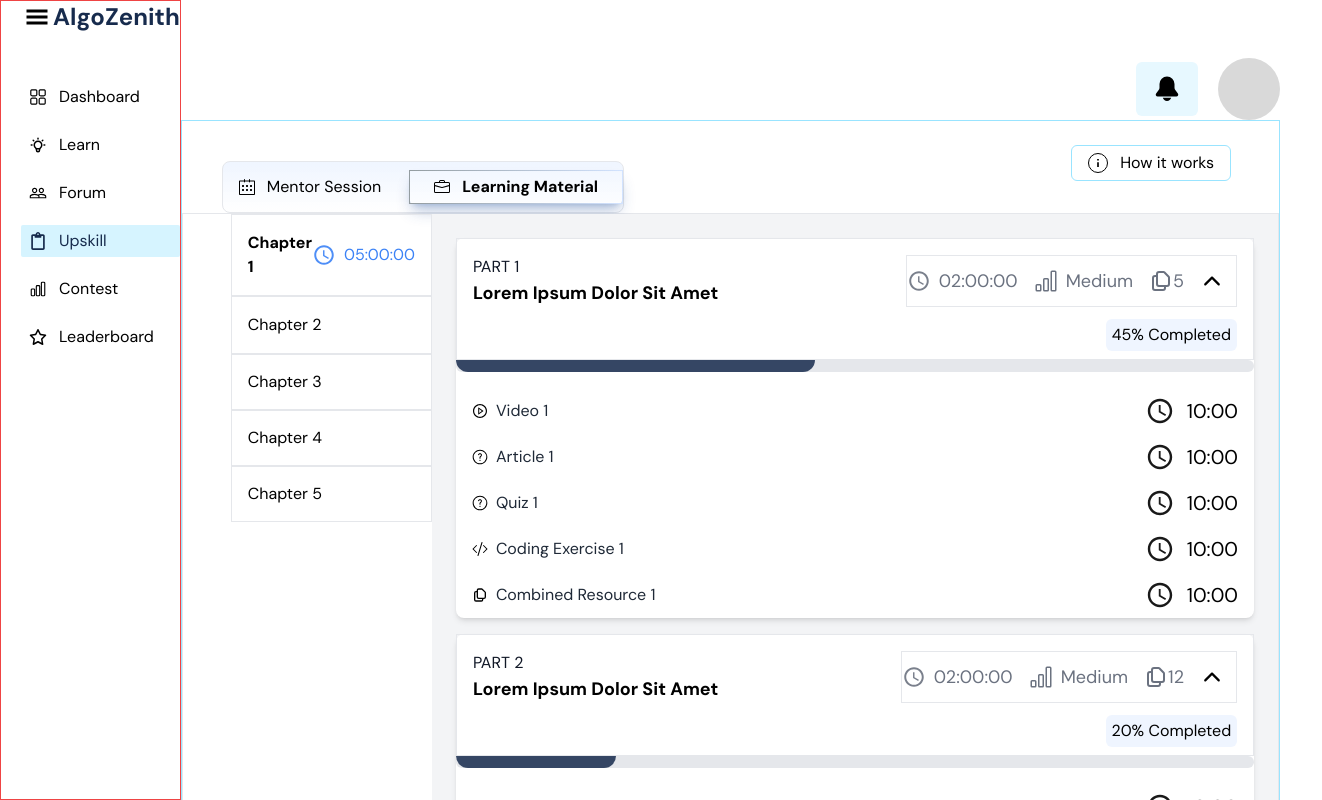
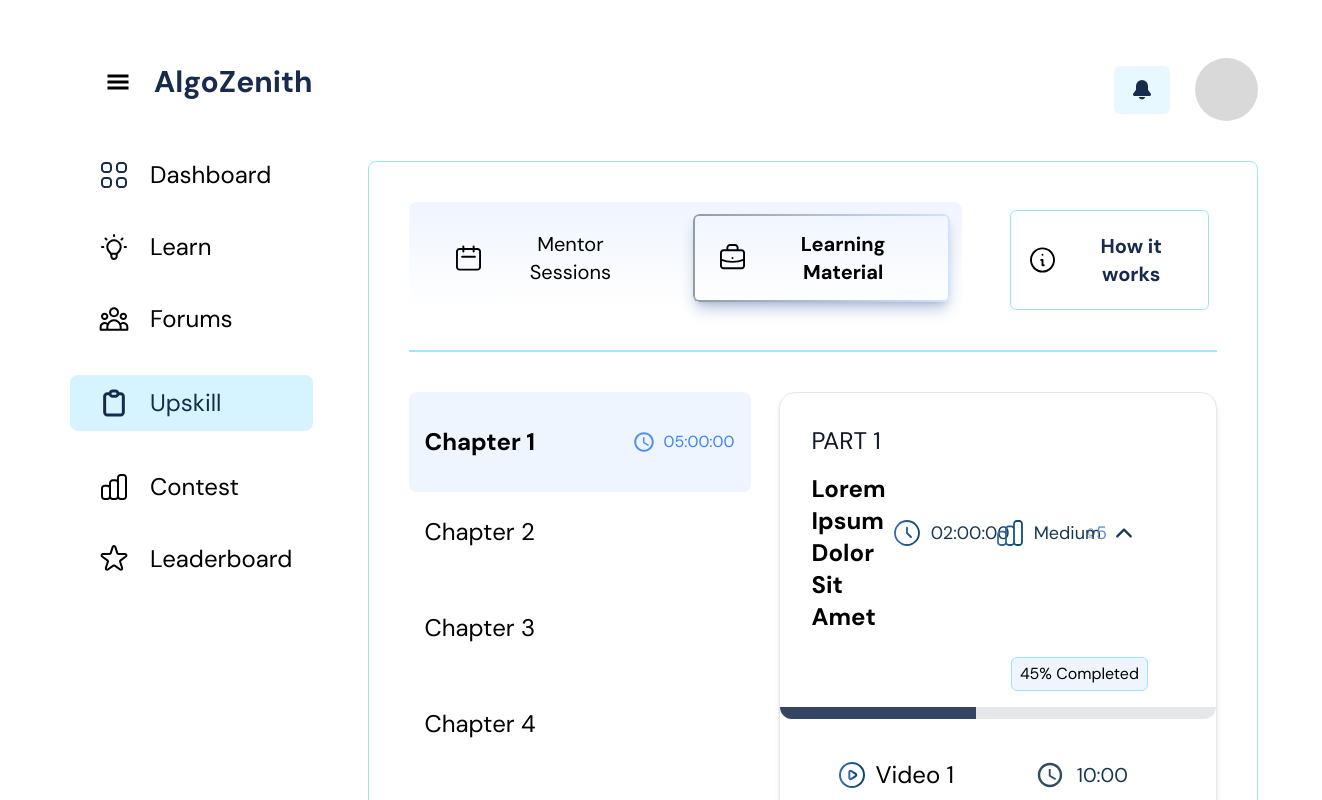
Before and after one commit to RaviPratihast/AZ_HiringTask, a React (Vite) app: page / in a window 1280 px wide. Shown: the top 800 px of the page, 1322 px wide, since content can reach past the window. Built offline with nearby package versions, Linux system fonts and the light colour scheme.

Commit message:
Fix: Related to Height and Width.

```diff
--- a/src/Components/Avatar.jsx
+++ b/src/Components/Avatar.jsx
@@ -1,6 +1,6 @@
 const Avatar = () => {
   return (
-    <div className="w-[3.9rem] h-[3.9rem] bg-[#D9D9D9] rounded-full"></div>
+    <div className="w-[63px] h-[63px] bg-[#D9D9D9] rounded-full"></div>
   );
 };
 
--- a/src/Components/Content.jsx
+++ b/src/Components/Content.jsx
@@ -2,19 +2,23 @@ import { IoMdTime } from "react-icons/io";
 import { Tabs, CourseContent } from "./index-component";
 const Content = () => {
   return (
-    <div className="h-auto border border-[#99E4FF] rounded-mdh">
+    <div className="h-auto border border-[#99E4FF] ml-[55px] mt-10 mr-16 rounded-lg ">
       <Tabs />
-      <div className="border flex">
-        <div className="ml-12 flex flex-col">
-          <li className="flex justify-between items-center border p-4">
+      <div className="flex">
+        <span className="border border-[#A4E6FF] flex-grow ml-10 mr-10"></span>
+      </div>
+
+      <div className="flex   mt-10 ml-10">
+        <div className="flex flex-col ">
+          <li className="flex justify-between items-center  bg-[#EFF5FF] rounded-lg w-[342px] h-[100px]">
             <a
               href="#chapter1"
-              className="font-bold"
+              className=" flex font-bold text-2xl pl-4 py-8"
               aria-label="Go to Chapter 1"
             >
               Chapter 1
             </a>
-            <div className="flex items-center space-x-2">
+            <div className="flex items-center gap-2 pr-4 py-6">
               <IoMdTime
                 className=" text-blue-500 text-2xl"
                 aria-hidden="true"
@@ -22,29 +26,41 @@ const Content = () => {
               <span className=" text-blue-500">05:00:00</span>
             </div>
           </li>
-          <li className="flex justify-between items-center  border p-4">
+          <li className="flex justify-between items-center text-2xl py-6 pl-4">
             <a href="#chapter1" className="" aria-label="Go to Chapter 1">
               Chapter 2
             </a>
           </li>
-          <li className="flex justify-between items-center  border h-14 p-4">
-            <a href="#chapter1" className="" aria-label="Go to Chapter 1">
+          <li className="flex justify-between items-center  mt-4  py-6 pl-4">
+            <a
+              href="#chapter1"
+              className="text-2xl"
+              aria-label="Go to Chapter 1"
+            >
               Chapter 3
             </a>
           </li>
-          <li className="flex justify-between items-center  border h-14 p-4">
-            <a href="#chapter1" className="" aria-label="Go to Chapter 1">
+          <li className="flex justify-between items-center  mt-4  py-6 pl-4">
+            <a
+              href="#chapter1"
+              className="text-2xl"
+              aria-label="Go to Chapter 1"
+            >
               Chapter 4
             </a>
           </li>
-          <li className="flex justify-between items-center  border h-14 p-4">
-            <a href="#chapter1" className="" aria-label="Go to Chapter 1">
+          <li className="flex justify-between items-center mt-4 py-6 pl-4">
+            <a
+              href="#chapter1"
+              className="text-2xl"
+              aria-label="Go to Chapter 1"
+            >
               Chapter 5
             </a>
           </li>
         </div>
 
-        <div className="h-auto w-full border-green-500">
+        <div className="h-auto w-full">
           <CourseContent />
         </div>
       </div>
--- a/src/Components/CourseContent.jsx
+++ b/src/Components/CourseContent.jsx
@@ -1,8 +1,9 @@
 import { PartSection } from "./index-component";
-import { AiOutlinePlayCircle } from "react-icons/ai";
-import { GoQuestion } from "react-icons/go";
-import { BsCodeSlash } from "react-icons/bs";
-import { HiOutlineDocumentDuplicate } from "react-icons/hi";
+import { ImgComponent } from "../Components/ImgComponent";
+import playbutton from "../Assets/playbutton.svg";
+import codesign from "../Assets/codesign.svg";
+import Q from "../Assets/Q.svg";
+import document from "../Assets/document.svg";
 
 const CourseContent = () => {
   const parts = [
@@ -12,12 +13,28 @@ const CourseContent = () => {
       duration: "02:00:00",
       difficulty: "Medium",
       items: [
-        { icon: <AiOutlinePlayCircle />, title: "Video 1", time: "10:00" },
-        { icon: <GoQuestion />, title: "Article 1", time: "10:00" },
-        { icon: <GoQuestion />, title: "Quiz 1", time: "10:00" },
-        { icon: <BsCodeSlash />, title: "Coding Exercise 1", time: "10:00" },
         {
-          icon: <HiOutlineDocumentDuplicate />,
+          icon: <ImgComponent src={playbutton} />,
+          title: "Video 1",
+          time: "10:00",
+        },
+        {
+          icon: <ImgComponent src={Q} />,
+          title: "Article 1",
+          time: "10:00",
+        },
+        {
+          icon: <ImgComponent src={Q} />,
+          title: "Quiz 1",
+          time: "10:00",
+        },
+        {
+          icon: <ImgComponent src={codesign} />,
+          title: "Coding Exercise 1",
+          time: "10:00",
+        },
+        {
+          icon: <ImgComponent src={document} />,
           title: "Combined Resource 1",
           time: "10:00",
         },
@@ -30,12 +47,7 @@ const CourseContent = () => {
       duration: "02:00:00",
       difficulty: "Medium",
       items: [
-        { icon: <AiOutlinePlayCircle />, title: "Video 2", time: "10:00" },
-        {
-          icon: <HiOutlineDocumentDuplicate />,
-          title: "Article 2",
-          time: "10:00",
-        },
+
       ],
       completion: 20,
     },
@@ -50,7 +62,7 @@ const CourseContent = () => {
   ];
 
   return (
-    <div className="p-6 bg-gray-100 min-h-screen ">
+    <div className="ml-7  rounded-2xl ">
       {parts.map((part, index) => (
         <PartSection key={index} {...part} />
       ))}
--- a/src/Components/ImgComponent.jsx
+++ b/src/Components/ImgComponent.jsx
@@ -3,7 +3,7 @@ const ImgComponent = ({ src, alt = "Image", className = "" }) => {
     <img
       src={src}
       alt={alt}
-      className={`w-[36px] h-[36px] rounded-lg border-none ${className}`}
+      className={`w-8 h-8 rounded-lg border-none ${className}`}
     />
   );
 };
--- a/src/Components/PartSection.jsx
+++ b/src/Components/PartSection.jsx
@@ -1,8 +1,9 @@
 import { ResourceItem } from "./index-component";
-import { HiOutlineDocumentDuplicate } from "react-icons/hi";
-import { IoMdTime } from "react-icons/io";
-import { BsBarChart } from "react-icons/bs";
 import { IoIosArrowUp } from "react-icons/io";
+import { ImgComponent } from "./index-component";
+import clockOutline from "../Assets/clockOutline.svg";
+import ChartBarOutline from "../Assets/ChartBarOutline.svg";
+import DocumentDuplicateOutline from "../Assets/DocumentDuplicateOutline.svg";
 const PartSection = ({
   partNumber,
   title,
@@ -11,54 +12,59 @@ const PartSection = ({
   items,
   completion,
 }) => (
-  <div className="bg-white shadow-md rounded-lg  mb-4 ">
-    <div className="flex flex-col justify-between p-4 gap-3 pb-2 border">
+  <div className="bg-white shadow-md rounded-2xl border  mr-10 mb-4">
+    <div className="flex flex-col justify-between mr-10">
       <div className="flex justify-between w-full">
-        <div>
-          <h2 className="text-gray-900 ">PART {partNumber}</h2>
-          <p className="font-bold text-lg">{title}</p>
+        <div className="flex flex-col gap-4  mt-8 ml-8">
+          <h2 className="text-gray-900 text-2xl ">PART {partNumber}</h2>
+          <p className="font-bold text-2xl">{title}</p>
         </div>
-        <div className="flex items-center gap-2 space-x-2 text-lg text-gray-500 border pr-3">
+        <div className="flex items-center gap-4 text-lg text-gray-500  mt-10 mr-7 pr-3">
           <div className="flex items-center gap-2">
-            <IoMdTime className="text-2xl" />
-            {duration}
+            <ImgComponent src={clockOutline} className="text-2xl" />
+            <span className="text-[#17384D]"> {duration}</span>
           </div>
           <div className="flex items-center gap-2">
-            <BsBarChart className="text-2xl" />
-            {difficulty}
+            <ImgComponent src={ChartBarOutline} className="text-2xl" />
+            <span className="text-[#17384D]">{difficulty}</span>
           </div>
           <div className="flex items-center">
-            <HiOutlineDocumentDuplicate className="text-2xl" />
+            <ImgComponent src={DocumentDuplicateOutline} className="text-2xl" />
+            <span className="text-[#608AD2]">
               {items.length < 5 ? "12" : items.length}
+            </span>
           </div>
           <div className="">
-            <IoIosArrowUp className="font-extrabold text-black text-2xl" />
+            <IoIosArrowUp className="font-black  text-[#17384D] text-2xl " />
           </div>
         </div>
       </div>
-      <div className="flex justify-end">
-        <div className="flex justify-center items-center text-md h-[2rem] w-[8.2rem]  bg-[#EFF5FF]  rounded-md">
+      <div className="flex justify-end  mb-4 mt-6  mr-7  ">
+        <div className="flex justify-center items-center text-md border border-[#99E4FF] bg-[#EFF5FF] py-1 px-2 rounded-md">
           {completion}% Completed
         </div>
       </div>
     </div>
-
-    <div className=" bg-gray-200 h-3 rounded-lg ">
+    <div className="bg-gray-200 h-3 rounded-bl-2xl  rounded-br-2xl">
       <div
-        className="bg-[#172B4DD9] h-full rounded-bl-[3rem]  rounded-br-[3rem]"
+        className="bg-[#172B4DD9] h-full rounded-bl-2xl"
         style={{ width: `${completion}%` }}
       ></div>
     </div>
-    <div className="mt-4 ">
+
+    {items.length > 0 && (
+      <div className="flex flex-col gap-10 mt-10 mr-10 ">
         {items.map((item, index) => (
           <ResourceItem
             key={index}
             icon={item.icon}
             title={item.title}
             time={item.time}
+            isLastItem={index === items.length - 1}
           />
         ))}
       </div>
+    )}
   </div>
 );
 
--- a/src/Components/ResourceItem.jsx
+++ b/src/Components/ResourceItem.jsx
@@ -1,15 +1,23 @@
 import { IoMdTime } from "react-icons/io";
-const ResourceItem = ({ icon, title, time }) => (
-  <div className="flex items-center justify-between py-2 px-4 ">
-    <div className="flex items-center space-x-2">
-      <span>{icon}</span>
-      <span className="text-gray-800">{title}</span>
-    </div>
-    <div className="flex justify-center items-center  text-xl gap-3">
-      <IoMdTime className="text-3xl font-light" />
-      {time}
-    </div>
-  </div>
-);
+const ResourceItem = ({ icon, title, time, isLastItem }) => {
+  return (
+    icon && (
+      <div
+        className={`flex items-center justify-between px-4  pb-10 relative  ${
+          isLastItem ? "" : "border-gradient"
+        }`}
+      >
+        <div className="flex items-center gap-2 ">
+          <span className="pl-10">{icon}</span>
+          <span className="text-[#000000] text-2xl font-light">{title}</span>
+        </div>
+        <div className="flex justify-center items-center text-xl gap-3 text-[#17384D] mr-8">
+          <IoMdTime className="text-3xl font-light text-[#17384D]" />
+          <span>{time}</span>
+        </div>
+      </div>
+    )
+  );
+};
 
 export { ResourceItem };
--- a/src/Components/Sidebar.jsx
+++ b/src/Components/Sidebar.jsx
@@ -1,51 +1,52 @@
 import { SidebarLink } from "./index-component";
 import { GiHamburgerMenu } from "react-icons/gi";
-import { RxDashboard } from "react-icons/rx";
-import { TbBulb } from "react-icons/tb";
-import { MdPeopleOutline } from "react-icons/md";
-import { FaRegClipboard } from "react-icons/fa";
-import { HiOutlineChartBar } from "react-icons/hi2";
-import { FaRegStar } from "react-icons/fa6";
+import { ImgComponent } from "./index-component";
+import Dashboard from "../Assets/Dashboard.svg";
+import Learn from "../Assets/Learn.svg";
+import Forum from "../Assets/Forum.svg";
+import upskil from "../Assets/upskil.svg";
+import contest from "../Assets/contest.svg";
+import leaderboard from "../Assets/leaderboard.svg";
 
 const Sidebar = () => {
   return (
-    <div className="border border-red-500 ">
-      <div className="text-xl  font-bold flex justify-start gap-1 pl-6  items-center">
-        <GiHamburgerMenu className="text-2xl " />
-        <h1 className="flex justify-start text-[#172B4D] text-2xl ">
+    <div className="ml-[70px] mt-[64px]">
+      <div className="text-xl  font-bold flex justify-start gap-6 pl-[20px]  items-center">
+        <GiHamburgerMenu className="text-2xl ml-4" />
+        <h1 className="flex justify-start text-[#172B4D] text-3xl ">
           AlgoZenith
         </h1>
       </div>
-      <nav className="space-y-4 text-[#172B4D] ">
+      <nav className="text-[#172B4D] mt-[59px] flex flex-col gap-10 ">
         <SidebarLink
-          icon={<RxDashboard />}
+          icon={<ImgComponent src={Dashboard} alt="Dashboard Icon" />}
           label="Dashboard"
-          className={` mt-[3rem] flex items-center gap-3 ml-5 text-base`}
+          className="flex items-center pl-[28px] text-base "
         />
         <SidebarLink
-          icon={<TbBulb />}
+          icon={<ImgComponent src={Learn} alt="Learn Icon" />}
           label="Learn"
-          className={`mt-[3rem] flex items-center gap-3 ml-5 text-base`}
+          className={` flex items-center  pl-[28px] text-base`}
         />
         <SidebarLink
-          icon={<MdPeopleOutline />}
-          label="Forum"
-          className={`mt-[3rem] flex items-center gap-3 ml-5 text-base`}
+          icon={<ImgComponent src={Forum} alt="Forum Icon" />}
+          label="Forums"
+          className={` flex items-center  pl-[28px] text-base`}
         />
         <SidebarLink
-          icon={<FaRegClipboard />}
+          icon={<ImgComponent src={upskil} alt="upskill Icon" />}
           label="Upskill"
-          className={`bg-[#D6F4FF] pl-2 py-1 text-[#172B4D] font-sans font-extrabold mt-[3rem] flex items-center gap-3 ml-5 text-base`}
+          className={`bg-[#D6F4FF] rounded-lg p-3 text-[#172B4D] font-sans font-black  flex items-center  pl-[28px] text-base`}
         />
         <SidebarLink
-          icon={<HiOutlineChartBar />}
+          icon={<ImgComponent src={contest} alt="Contest Icon" />}
           label="Contest"
-          className={`t-[3rem] flex items-center gap-3 ml-5 text-base`}
+          className={`flex items-center  pl-[28px] text-base`}
         />
         <SidebarLink
-          icon={<FaRegStar />}
+          icon={<ImgComponent src={leaderboard} alt="Leaderboard Icon" />}
           label="Leaderboard"
-          className={` mt-[3rem] flex items-center gap-3 ml-5 text-base`}
+          className={`flex items-center  pl-[28px] text-base`}
         />
       </nav>
     </div>
--- a/src/Components/SidebarLink.jsx
+++ b/src/Components/SidebarLink.jsx
@@ -1,9 +1,9 @@
 const SidebarLink = ({ icon, label, className }) => (
   <div
-    className={`flex items-center pl-2 py-1 rounded-sm font-sans font-normal text-[#000000] cursor-pointer ${className}`}
+    className={`flex items-center  gap-5 font-normal text-[#000000] cursor-pointer ${className}`}
   >
-    <span className="text-lg">{icon}</span>
-    <span>{label}</span>
+    <span className="">{icon}</span>
+    <span className="font-sans text-[24px]">{label}</span>
   </div>
 );
 export { SidebarLink };
--- a/src/Components/Tabs.jsx
+++ b/src/Components/Tabs.jsx
@@ -1,25 +1,38 @@
-import { SlCalender } from "react-icons/sl";
-import { BsBriefcase } from "react-icons/bs";
-import { IoMdInformation } from "react-icons/io";
+import { ImgComponent } from "./ImgComponent";
+import Mentorsession from "../Assets/Mentorsession.svg";
+import LearningMaterial from "../Assets/LearningMaterial.svg";
+import Howitworks from "../Assets/Howitworks.svg";
 
 const Tabs = () => {
   return (
-    <div className=" flex justify-between ">
-      <div className="flex justify-evenly border gap-3  rounded-lg mt-10 ml-10 bg-gradient-to-b from-[#EFF5FF] to-[#EFF5FF00]">
-        <button className="  flex justify-center items-center gap-3 px-4">
-          <SlCalender />
-          Mentor Session
-        </button>
-        <button className="gradient-border gradient-border-wrapper font-semibold py-1 px-2 flex justify-center items-center gap-3 px-6 my-2 rounded-lg shadow-lg shadow-[#29539B4D]">
-          <BsBriefcase />
-          Learning Material
-        </button>
+    <div className=" flex justify-between">
+      <div className="flex justify-evenly gap-3 rounded-lg bg-gradient-to-b mt-10 ml-10 mb-10 from-[#EFF5FF] to-[#EFF5FF00]">
+        <div className="flex gap-7  pt-3 pl-6 pr-3 pb-2">
+          <button className="  flex justify-center items-center gap-3  ">
+            <ImgComponent
+              src={Mentorsession}
+              alt="Mentorsession"
+              className="ml-5"
+            />
+            <span className="pt-3 pr-5 pb-3 text-xl">Mentor Sessions</span>
+          </button>
+          <button className="gradient-border gradient-border-wrapper font-semibold  flex justify-center items-center gap-3 shadow-lg shadow-[#29539B4D]">
+            <ImgComponent
+              src={LearningMaterial}
+              alt="LearningMaterial"
+              className="ml-5"
+            />
+            <span className="pt-3 pr-5 pb-3 text-xl">Learning Material</span>
+          </button>
+        </div>
       </div>
 
-      <div className="flex justify-evenly mb-6  ml-12 mt-[1rem] mr-12">
-        <button className="border border-[#99E4FF] flex justify-center items-center gap-3 px-4 my-2 rounded-md">
-          <IoMdInformation className="border border-black h-5 w-5 rounded-full" />
-          How it works
+      <div className="flex justify-evenly ml-12 mt-12 mr-12 mb-10 rounded-md">
+        <button className="border border-[#99E4FF] flex justify-center items-center gap-3   rounded-md">
+          <ImgComponent src={Howitworks} alt="Howitworks" className="ml-4" />
+          <span className="text-xl pt-3 pr-4 pb-3 text-[#172B4D] font-bold ">
+            How it works
+          </span>
         </button>
       </div>
     </div>
--- a/src/Components/TopBar.jsx
+++ b/src/Components/TopBar.jsx
@@ -3,8 +3,8 @@ import { Avatar } from "./Avatar";
 
 const TopBar = () => {
   return (
-    <div className="flex justify-between items-center gap-5 pt-[58px] ml-auto">
-      <GoBellFill className="text-3xl h w-auto h-auto  bg-[#E7F8FF] px-4 py-3 rounded-md" />
+    <div className="flex justify-between  items-center  gap-[24.6px] mt-[58px] mr-[64px] ml-auto">
+      <GoBellFill className="text-2xl h w-auto h-auto text-[#172B4D]  bg-[#E7F8FF] px-4 py-3 rounded-md" />
       <Avatar />
     </div>
   );
--- a/src/index.css
+++ b/src/index.css
@@ -8,7 +8,34 @@
 }
 
 .gradient-border {
-  border: 1px solid;
-  border-image: linear-gradient(to right, #939ca0, #d2e3ff) 1;
+  position: relative;
   border-radius: 6px;
+  padding: 4px;
+  background-clip: padding-box;
 }
+
+.gradient-border::before {
+  content: "";
+  position: absolute;
+  top: 0;
+  left: 0;
+  right: 0;
+  bottom: 0;
+  border-radius: 6px;
+  padding: 2px;
+  background: linear-gradient(to right, #939ca0, #d2e3ff);
+  -webkit-mask: linear-gradient(#fff 0 0) content-box, linear-gradient(#fff 0 0);
+  -webkit-mask-composite: destination-out;
+  mask-composite: exclude;
+  pointer-events: none;
+}
+
+.border-gradient::after {
+  content: "";
+  position: absolute;
+  bottom: 0;
+  left: 0;
+  width: 100%;
+  height: 2px;
+  background: linear-gradient(to right, transparent, #a0aec0, transparent);
+}
```
Lines whose indentation alone changed are shown as unchanged.
